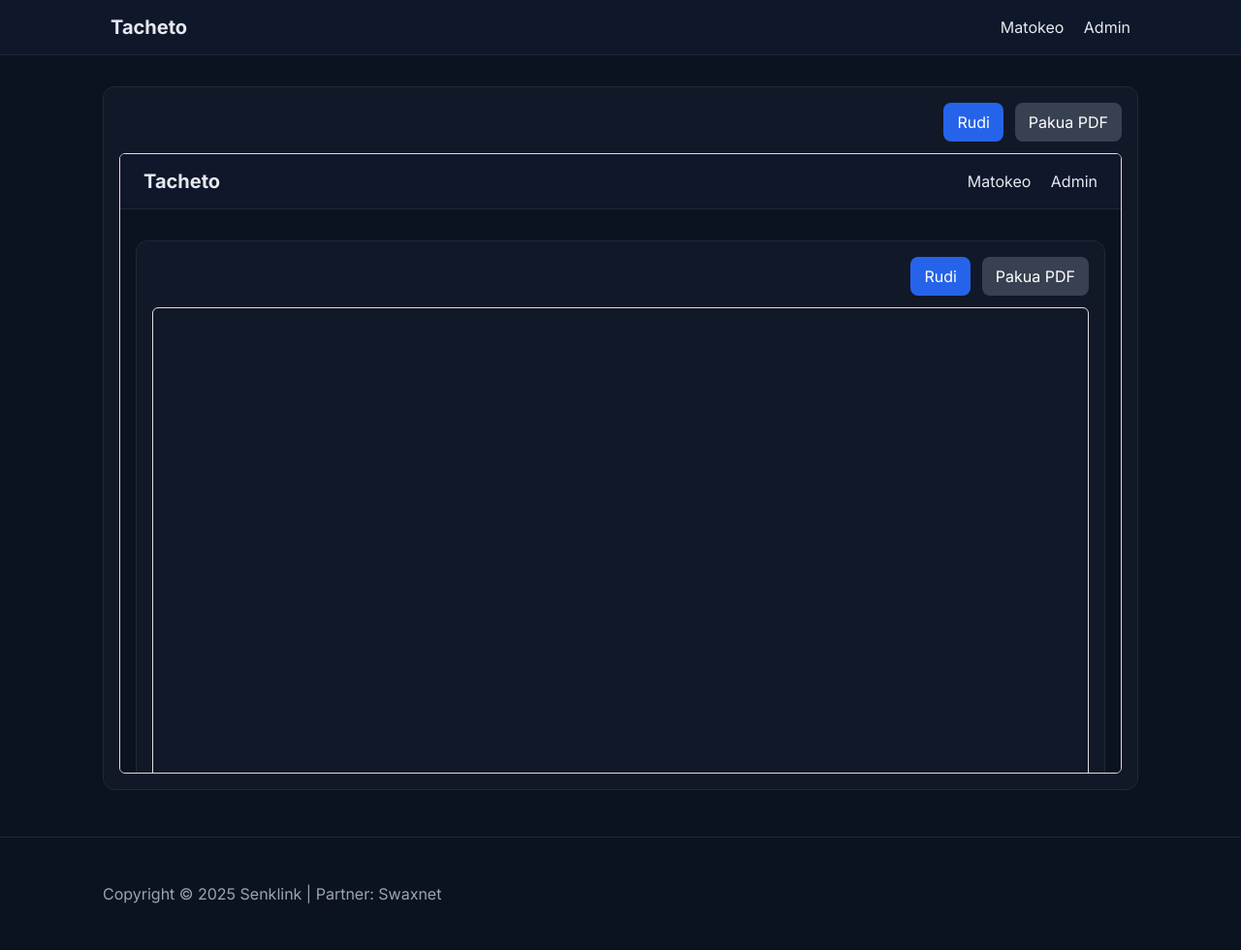
After one commit to swaxnet/tacheto, a Node server app: template src/views/public/pdf_viewer.ejs in a window 1280 px wide. The commit adds this page. Shown: the whole page at 97% size. Run offline with Node 20, Linux system fonts and the light colour scheme; the template is opened without the code that fills it, so the values that code supplies are empty; some libraries are stand-ins or nearby versions.

Commit message:
feat: inline PDF viewer, persist disks on Render, ignore zip archives

```diff
--- a/src/views/public/batch.ejs
+++ b/src/views/public/batch.ejs
@@ -3,7 +3,7 @@
 		<h1><%= batch.title %> - <%= batch.form_level %> (<%= batch.year %>)</h1>
 		<div class="actions">
 			<% if (batch.summary_pdf_path) { %>
-				<a class="btn" target="_blank" href="/<%= batch.summary_pdf_path %>">Fungua Matokeo ya Jumla (PDF)</a>
+				<a class="btn" href="/batch/<%= batch.id %>/summary">Fungua Matokeo ya Jumla (Ndani ya Tovuti)</a>
 				<a class="btn btn-secondary" download href="/<%= batch.summary_pdf_path %>">Pakua Matokeo ya Jumla (PDF)</a>
 			<% } else { %>
 				<span class="muted">Hakuna PDF ya matokeo ya jumla iliyopakiwa.</span>
@@ -34,7 +34,7 @@
 						<td><%= r.school_name %></td>
 						<td><%= r.school_code %></td>
 						<td><div class="actions">
-							<a class="btn btn-sm" target="_blank" href="/<%= r.pdf_path %>">Fungua</a>
+							<a class="btn btn-sm" href="/school-result/<%= r.id %>/view">Fungua (Ndani)</a>
 							<a class="btn btn-sm btn-secondary" download href="/<%= r.pdf_path %>">Pakua</a>
 						</div></td>
 					</tr>
@@ -51,4 +51,5 @@
 			<a href="<%= pagination.nextUrl %>">Ukurasa unaofuata</a>
 		<% } %>
 	</div>
+
 </section>
--- /dev/null
+++ b/src/views/public/pdf_viewer.ejs
@@ -0,0 +1,12 @@
+<section class="card">
+	<div class="card-header">
+		<h1><%= title %></h1>
+		<div class="actions">
+			<a class="btn" href="<%= backUrl %>">Rudi</a>
+			<a class="btn btn-secondary" download href="<%= downloadUrl %>">Pakua PDF</a>
+		</div>
+	</div>
+	<div class="pdf-container" style="height: 80vh; border: 1px solid #ddd; border-radius: 6px; overflow: hidden;">
+		<iframe src="<%= pdfUrl %>#toolbar=1&navpanes=0&scrollbar=1" title="PDF" width="100%" height="100%" style="border: 0;"></iframe>
+	</div>
+</section>
```
Also changed, not shown: render.yaml (+3 -4 lines), src/routes/user.js (+41 -0 lines), 1 other file.
